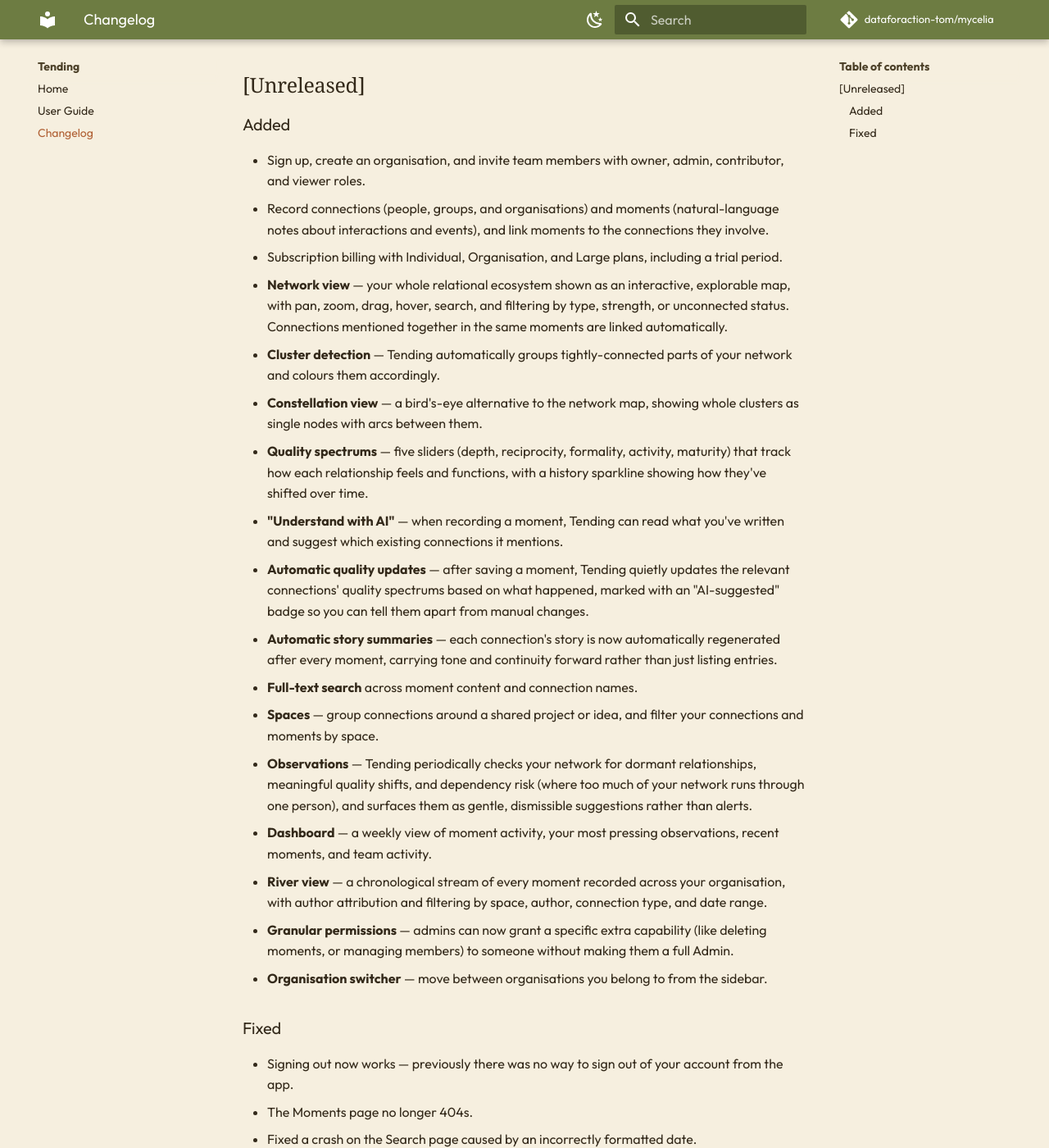
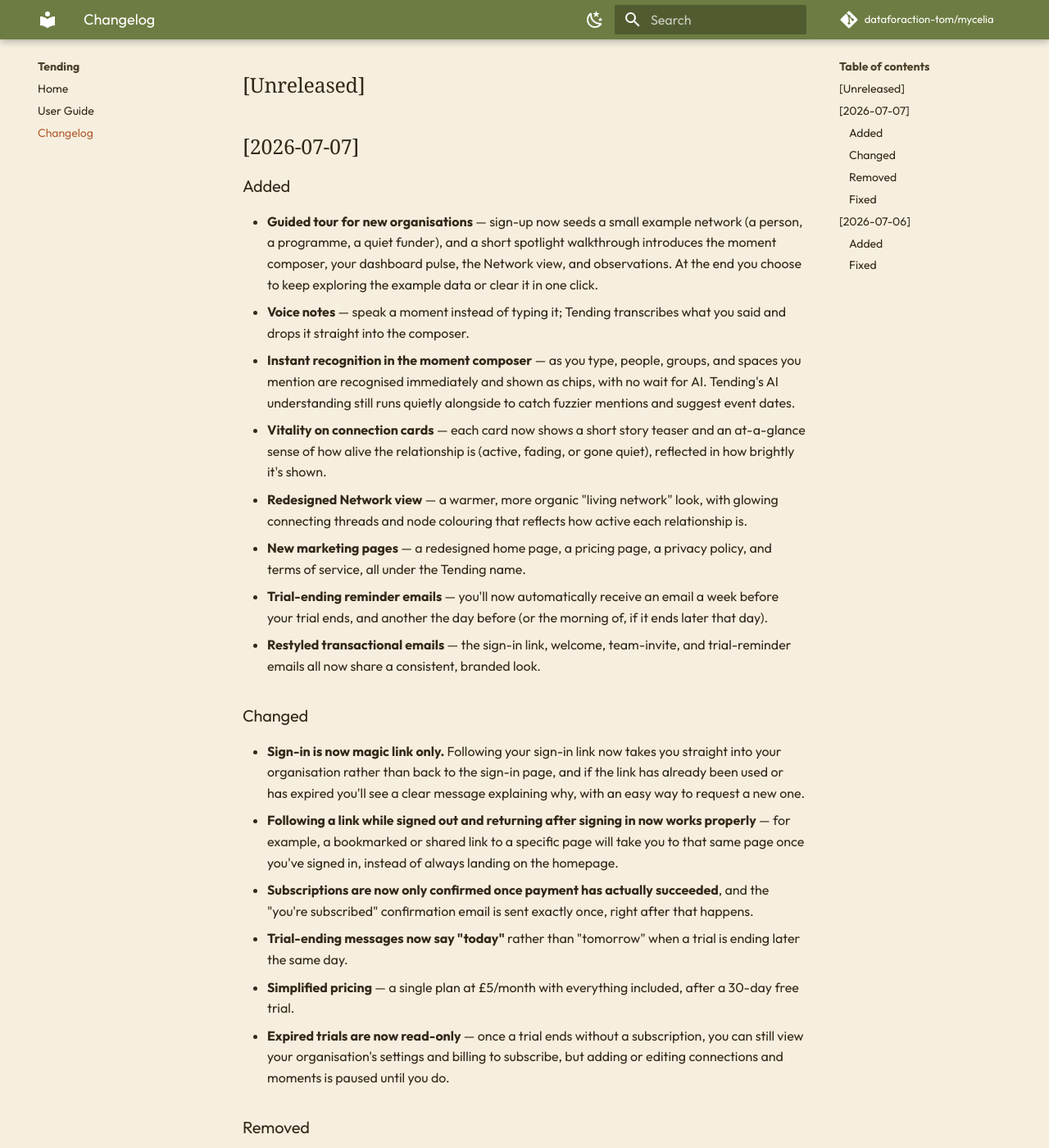
Before and after one commit to dataforaction-tom/mycelia, an MkDocs documentation site: the page built from docs/changelog.md, in a window 1280 px wide and 1400 px high, scrolled down 201 px. Shown: the whole window at 82% size. Built offline with MkDocs 1.6.1 and Material for MkDocs 9.7.7, drawn with Linux system fonts in a browser that asks for light colours; some web fonts are replaced; comment, search, counter and statistics services are not loaded; some of the changed text lies outside the part shown.

Commit message:
Document commits since b2455ee (living network, magic-link-only sign-in, billing fixes)
Updates the end-user changelog and guide to cover the two-worlds redesign,
recognising composer with voice notes, onboarding tour and demo data,
magic-link-only sign-in, and the payment-gating/trial-reminder work merged
since the docs were last brought up to date.

```diff
--- a/docs/changelog.md
+++ b/docs/changelog.md
@@ -5,6 +5,39 @@
 The format is based on [Keep a Changelog](https://keepachangelog.com/).
 
 ## [Unreleased]
+
+## [2026-07-07]
+
+### Added
+
+- **Guided tour for new organisations** — sign-up now seeds a small example network (a person, a programme, a quiet funder), and a short spotlight walkthrough introduces the moment composer, your dashboard pulse, the Network view, and observations. At the end you choose to keep exploring the example data or clear it in one click.
+- **Voice notes** — speak a moment instead of typing it; Tending transcribes what you said and drops it straight into the composer.
+- **Instant recognition in the moment composer** — as you type, people, groups, and spaces you mention are recognised immediately and shown as chips, with no wait for AI. Tending's AI understanding still runs quietly alongside to catch fuzzier mentions and suggest event dates.
+- **Vitality on connection cards** — each card now shows a short story teaser and an at-a-glance sense of how alive the relationship is (active, fading, or gone quiet), reflected in how brightly it's shown.
+- **Redesigned Network view** — a warmer, more organic "living network" look, with glowing connecting threads and node colouring that reflects how active each relationship is.
+- **New marketing pages** — a redesigned home page, a pricing page, a privacy policy, and terms of service, all under the Tending name.
+- **Trial-ending reminder emails** — you'll now automatically receive an email a week before your trial ends, and another the day before (or the morning of, if it ends later that day).
+- **Restyled transactional emails** — the sign-in link, welcome, team-invite, and trial-reminder emails all now share a consistent, branded look.
+
+### Changed
+
+- **Sign-in is now magic link only.** Following your sign-in link now takes you straight into your organisation rather than back to the sign-in page, and if the link has already been used or has expired you'll see a clear message explaining why, with an easy way to request a new one.
+- **Following a link while signed out and returning after signing in now works properly** — for example, a bookmarked or shared link to a specific page will take you to that same page once you've signed in, instead of always landing on the homepage.
+- **Subscriptions are now only confirmed once payment has actually succeeded**, and the "you're subscribed" confirmation email is sent exactly once, right after that happens.
+- **Trial-ending messages now say "today"** rather than "tomorrow" when a trial is ending later the same day.
+- **Simplified pricing** — a single plan at £5/month with everything included, after a 30-day free trial.
+- **Expired trials are now read-only** — once a trial ends without a subscription, you can still view your organisation's settings and billing to subscribe, but adding or editing connections and moments is paused until you do.
+
+### Removed
+
+- **Google sign-in has been removed.** Magic link — a one-time emailed link — is now the only way to sign in; Tending never stores a password for you.
+
+### Fixed
+
+- Fixed how Tending's brand appears in link previews and browser tabs when a page is shared or bookmarked.
+- Fixed a checkout bug that could prevent a subscription from starting correctly.
+
+## [2026-07-06]
 
 ### Added
 
```
Also changed, not shown: docs/user-guide.md (+21 -7 lines), docs/.docs-state.json.
